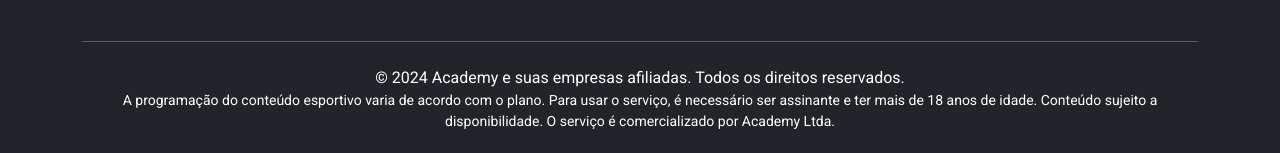
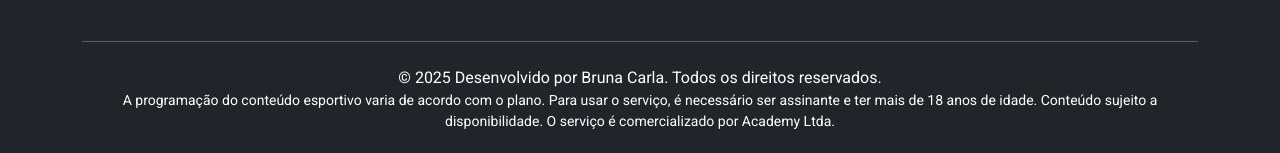
Before and after one commit to santiagobruna/bodyS, a website: page index.html in a window 1280 px wide. Shown: the part 3736-3889 px from the top of the page. Drawn offline with nearby package versions, Linux system fonts and the light colour scheme.

Commit message:
corrigindo data no footer

```diff
--- a/index.html
+++ b/index.html
@@ -342,7 +342,7 @@
           <div class="row">
             <div class="col-md-12 text-center">
               <p data-lang="footer-copyright" class="mb-0">
-                &copy; 2024 Academy e suas empresas afiliadas. Todos os direitos reservados.
+                &copy; 2025 Desenvolvido por Bruna Carla. Todos os direitos reservados.
               </p>
               <p data-lang="footer-notice" class="small">
                 A programação do conteúdo esportivo varia de acordo com o plano. Para usar o serviço, é necessário ser assinante e ter mais de 18 anos de idade. Conteúdo sujeito a disponibilidade. O serviço é comercializado por Academy Ltda.
```
